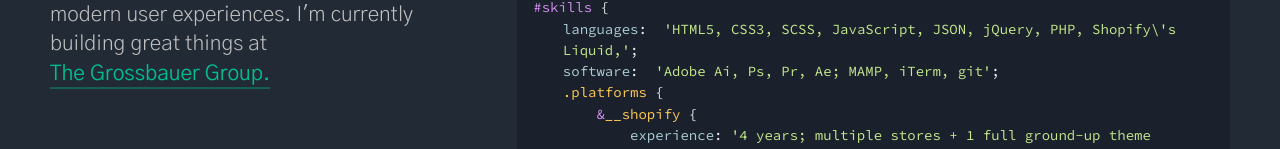
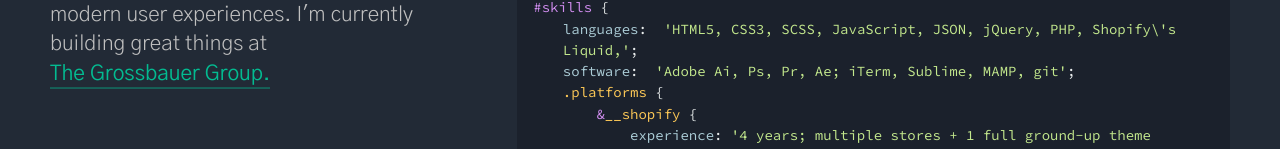
Before and after one commit to HarbrechtDesign/harbrechtdesign.github.io, a website: page docs/index.html in a window 1280 px wide. Shown: the part 279-428 px from the top of the page. Drawn offline with nearby package versions, Linux system fonts and the light colour scheme.

Commit message:
updated skills section

```diff
--- a/docs/index.html
+++ b/docs/index.html
@@ -106,7 +106,7 @@
 								<!-- Skills -->
 								<pre><span class="cm-id-extender">#skills</span><span class="cm-operator"> {</span></pre>
 									<pre class="indent-1"><span class="cm-property">languages</span><span class="cm-operator">: </span><span class="cm-string"> 'HTML5, CSS3, SCSS, JavaScript, JSON, jQuery, PHP, Shopify\'s Liquid,'</span><span class="cm-operator">;</span></pre>
-									<pre class="indent-1"><span class="cm-property">software</span><span class="cm-operator">: </span><span class="cm-string"> 'Adobe Ai, Ps, Pr, Ae; MAMP, iTerm, git'</span><span class="cm-operator">;</span></pre>
+									<pre class="indent-1"><span class="cm-property">software</span><span class="cm-operator">: </span><span class="cm-string"> 'Adobe Ai, Ps, Pr, Ae; iTerm, Sublime, MAMP, git'</span><span class="cm-operator">;</span></pre>
 									<!-- platforms -->
 									<pre class="indent-1"><span class="cm-qualifier">.platforms</span><span class="cm-operator"> {</span></pre>
 										<pre class="indent-2"><span class="cm-id-extender">&</span><span class="cm-qualifier">__shopify</span><span class="cm-operator"> {</span></pre>
--- a/resources/scss/_mixins.scss
+++ b/resources/scss/_mixins.scss
@@ -1,8 +1,8 @@
 // antialiasing mode font rendering
 
 @mixin font-smoothing {
-  -webkit-font-smoothing: antialiased;
-  -moz-osx-font-smoothing: grayscale;
+	-webkit-font-smoothing: antialiased;
+	-moz-osx-font-smoothing: grayscale;
 }
 $key-shadow: rgba(0,0,0,0.24);
 $ambient-shadow: rgba(0,0,0,0.16);
```
